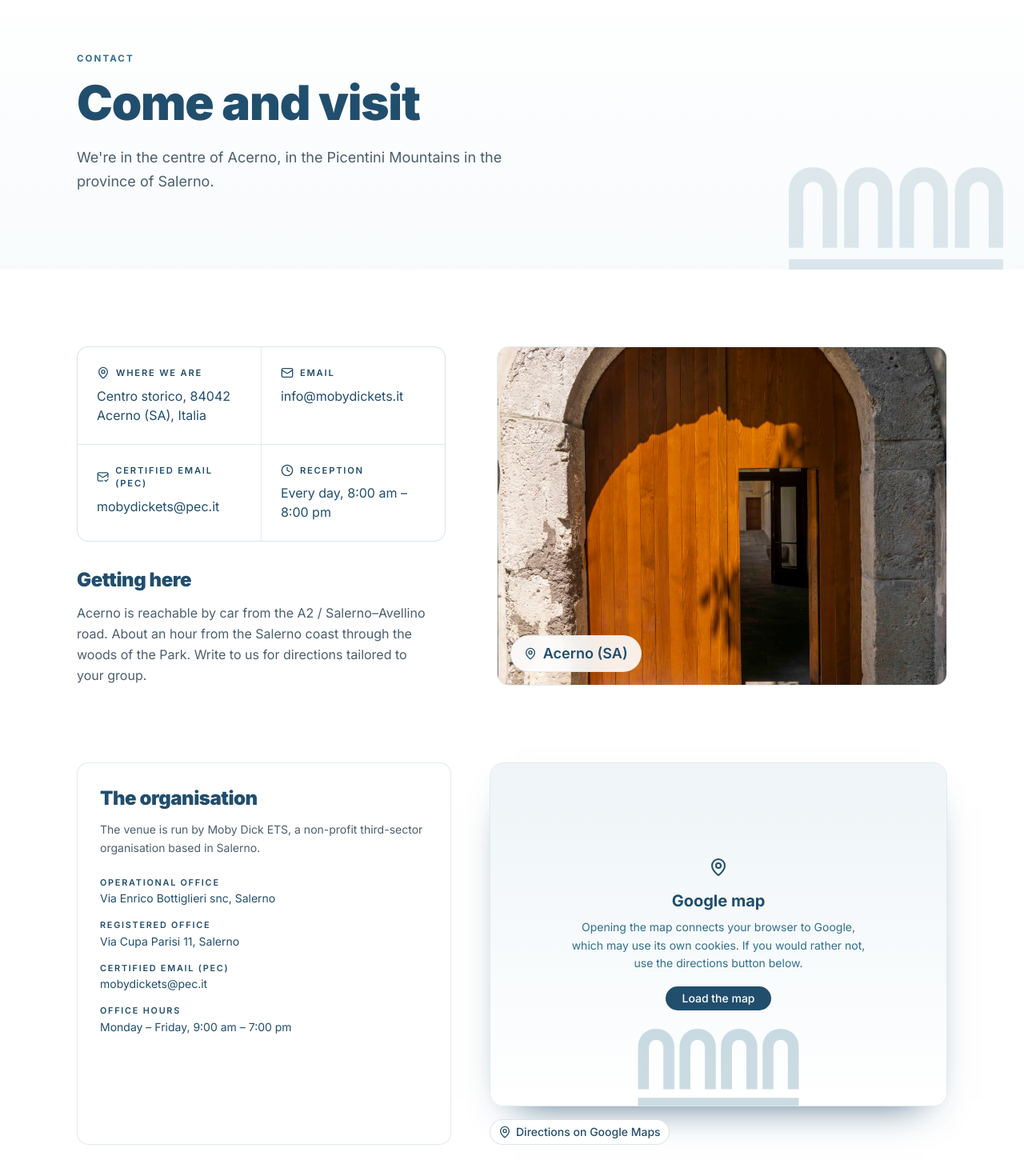
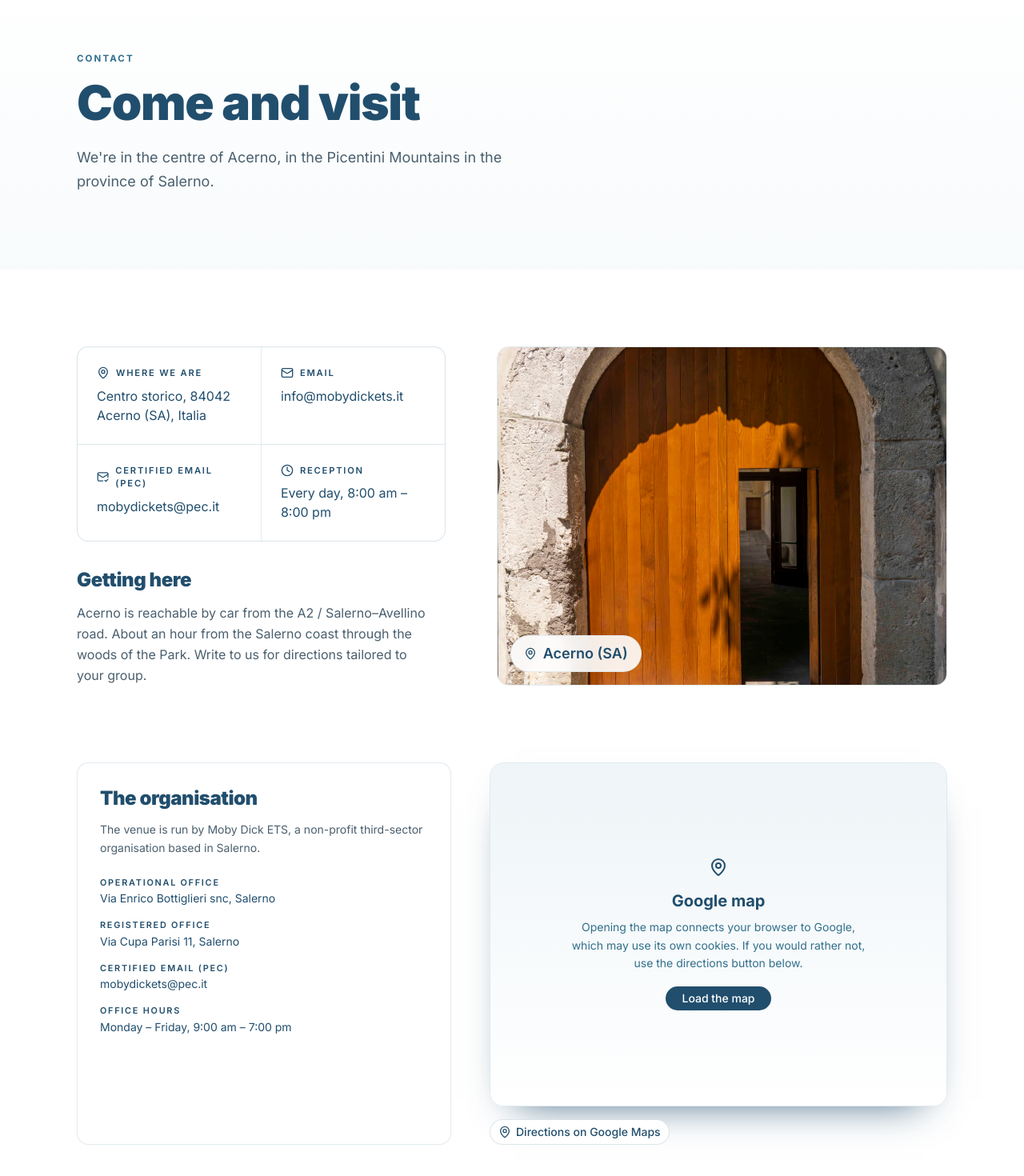
Before and after one commit to chicut01-web/Moby_Hotel, a Next.js app: page /en/contatti in a window 1280 px wide. Shown: the part 104-1574 px from the top of the page at 80% size. Built offline with nearby package versions, Linux system fonts and the light colour scheme; no server answers.

Commit message:
fix: remove decorative arch motif from page heroes and google map card

```diff
--- a/src/components/consent-map.tsx
+++ b/src/components/consent-map.tsx
@@ -4,7 +4,6 @@ import { useState } from "react";
 import { MapPin } from "lucide-react";
 import { useTranslations } from "next-intl";
 import { Button } from "@/components/ui/button";
-import { ArchColonnade } from "@/components/arch-motif";
 
 /**
  * La mappa di Google, ma non prima che qualcuno la chieda.
@@ -41,11 +40,6 @@ export function ConsentMap({
 
   return (
     <div className="relative flex aspect-[4/3] w-full flex-col items-center justify-center gap-4 bg-gradient-to-b from-cielo/50 to-carta px-6 text-center">
-      <ArchColonnade
-        count={4}
-        aria-hidden="true"
-        className="pointer-events-none absolute inset-x-0 bottom-0 h-24 w-full text-blu-testo/25"
-      />
       <MapPin className="size-6 text-blu-scuro" aria-hidden="true" />
       <div className="relative">
         <p className="text-xl font-bold">{t("consentTitle")}</p>
--- a/src/components/page-hero.tsx
+++ b/src/components/page-hero.tsx
@@ -1,5 +1,4 @@
 import { Container } from "@/components/container";
-import { ArchColonnade } from "@/components/arch-motif";
 import { InkReveal } from "@/components/ink-reveal";
 
 export function PageHero({
@@ -13,10 +12,6 @@ export function PageHero({
 }) {
   return (
     <section className="relative overflow-hidden bg-gradient-to-b from-carta to-cielo/20">
-      <ArchColonnade
-        count={4}
-        className="pointer-events-none absolute bottom-0 right-0 h-28 w-72 max-w-none text-blu-testo/15 sm:h-32 sm:w-80"
-      />
       <Container className="relative py-16 sm:py-24">
         <p className="eyebrow">{eyebrow}</p>
         <InkReveal
```
